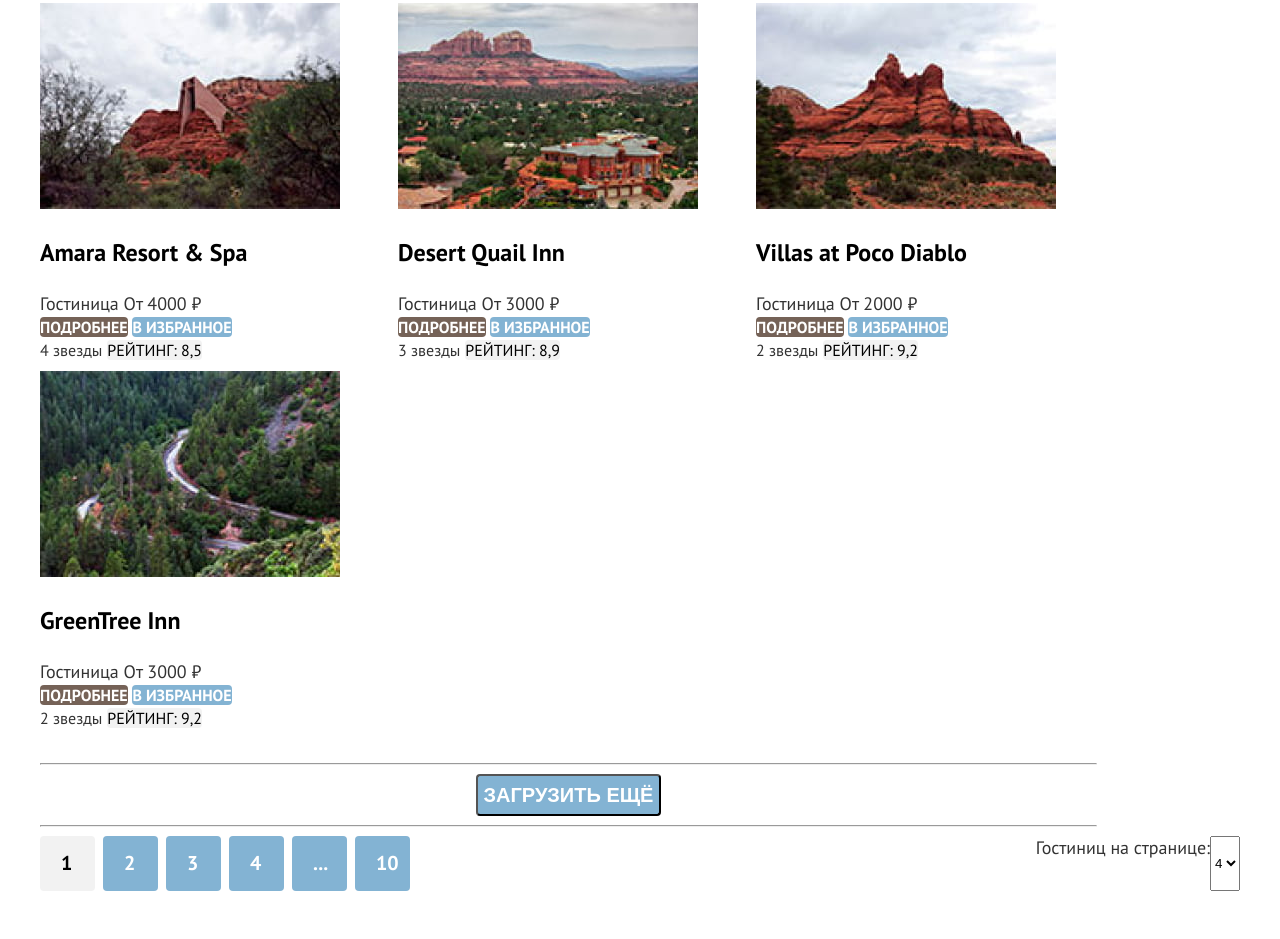
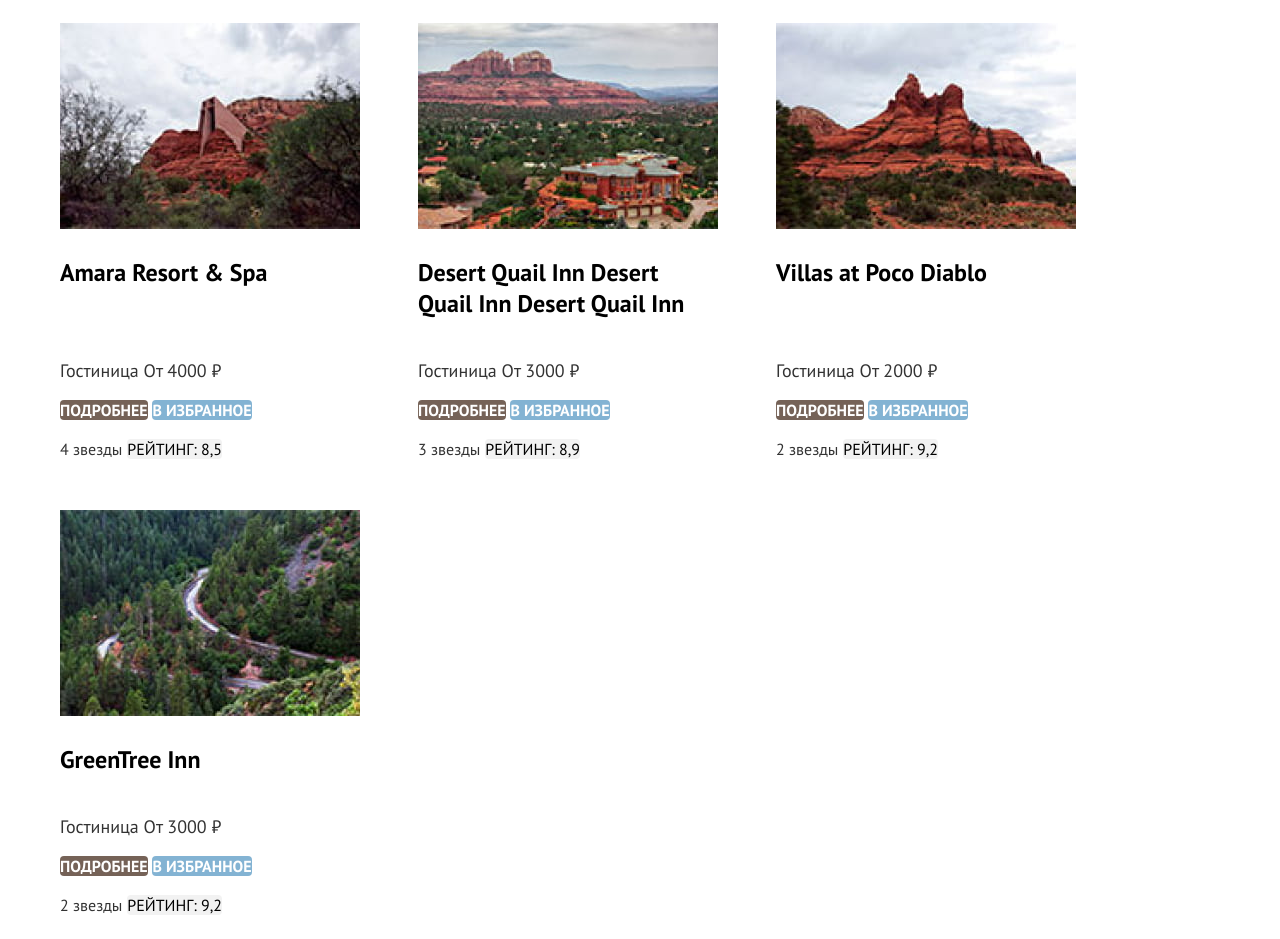
Before and after one commit to htmlacademy-htmlcss/1281335-sedona-33, a plain HTML site: page catalog.html in a window 1280 px wide. Shown: the part 653-1592 px from the top of the page. Drawn offline with Linux system fonts and the light colour scheme.

Commit message:
Вёрстка карточки товара на флексах и проверка на переполнение

```diff
--- a/catalog.html
+++ b/catalog.html
@@ -153,6 +153,7 @@
                   <img class="hotel-card__image" src="images/hotels/hotel-1.jpg" alt="Amara Resort & Spa" width="300" height="206">
                   <h3 class="hotel-card__title">Amara Resort & Spa</h3>
                 </a>
+                <div class="hotel-card__content">
                   <div class="hotel-card__row">
                     <span class="housing_type">Гостиница</span>
                     <span class="hotel-card__price">От 4000 ₽</span>
@@ -165,13 +166,15 @@
                     <span class="hotel-card__stars">4 звезды</span>
                     <span class="hotel-card__rating button">Рейтинг: 8,5</span>
                   </div>
+                </div>
               </li>
               <!-- ***************2ая*карточка***************************** -->
               <li class="hotel-card">
                 <a class="hotel-card__link" href="#">
                   <img class="hotel-card__image" src="images/hotels/hotel-2.jpg" alt="Desert Quail Inn" width="300" height="206">
-                  <h3 class="hotel-card__title">Desert Quail Inn</h3>
+                  <h3 class="hotel-card__title">Desert Quail Inn Desert Quail Inn Desert Quail Inn</h3>
                 </a>
+                <div class="hotel-card__content">
                   <div class="hotel-card__row">
                     <span class="housing_type">Гостиница</span>
                     <span class="hotel-card__price">От 3000 ₽</span>
@@ -184,6 +187,7 @@
                     <span class="hotel-card__stars">3 звезды</span>
                     <span class="hotel-card__rating button">Рейтинг: 8,9</span>
                   </div>
+                </div>
               </li>
               <!-- ***************3тья*карточка***************************** -->
               <li class="hotel-card">
@@ -191,6 +195,7 @@
                   <img class="hotel-card__image" src="images/hotels/hotel-3.jpg" alt="Villas at Poco Diablo" width="300" height="206">
                   <h3 class="hotel-card__title">Villas at Poco Diablo</h3>
                 </a>
+                <div class="hotel-card__content">
                   <div class="hotel-card__row">
                     <span class="housing_type">Гостиница</span>
                     <span class="hotel-card__price">От 2000 ₽</span>
@@ -203,6 +208,7 @@
                     <span class="hotel-card__stars">2 звезды</span>
                     <span class="hotel-card__rating button">Рейтинг: 9,2</span>
                   </div>
+                </div>
               </li>
               <!-- ***************4тая*карточка***************************** -->
               <li class="hotel-card">
@@ -210,6 +216,7 @@
                   <img class="hotel-card__image" src="images/hotels/hotel-4.jpg" alt="GreenTree Inn" width="300" height="206">
                   <h3 class="hotel-card__title">GreenTree Inn</h3>
                 </a>
+                <div class="hotel-card__content">
                   <div class="hotel-card__row">
                     <span class="housing_type">Гостиница</span>
                     <span class="hotel-card__price">От 3000 ₽</span>
@@ -221,6 +228,7 @@
                   <div class="hotel-card__row">
                     <span class="hotel-card__stars">2 звезды</span>
                     <span class="hotel-card__rating button">Рейтинг: 9,2</span>
+                  </div>
                 </div>
               </li>
             </ul>
--- a/styles/styles.css
+++ b/styles/styles.css
@@ -350,16 +350,24 @@
 }
 
 .hotel-card {
-  /*width: 340px;*/
-  /*margin-right: 18px;*/
-  /*padding: 20px;*/
+  display: flex;
+  flex-direction: column;
+  padding: 20px;
+  /*flex-grow: 1;*/
+}
+
+.hotel-card__content {
+  margin-top: auto;
 }
 
 .hotel-card__link {
   text-decoration: none;
+  margin-bottom: 16px;
 }
 
 .hotel-card__title {
+  display: flex;
+  flex-grow: 1;
   font-size: 24px;
   line-height: 31px;
   color: #000000;
@@ -368,6 +376,12 @@
 .hotel-card__row {
   font-size: 18px;
   line-height: 23px;
+  margin-bottom: 16px;
+
+}
+
+.hotel-card__row:last-child {
+  margin: 0;
 }
 
 .hotel-card__stars {
```
Lines whose indentation alone changed are shown as unchanged.
